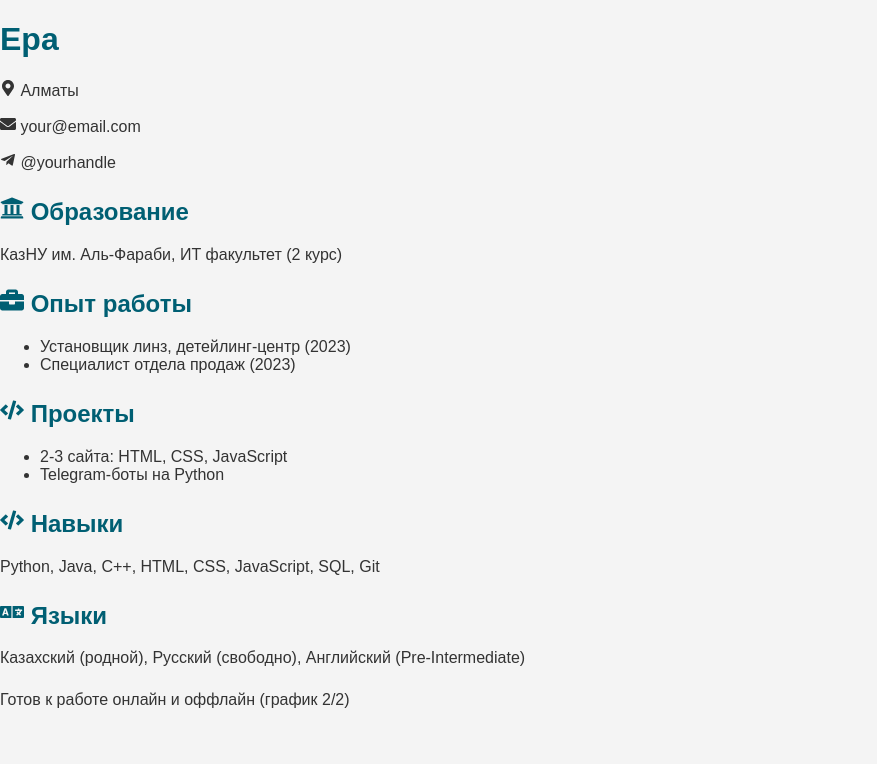
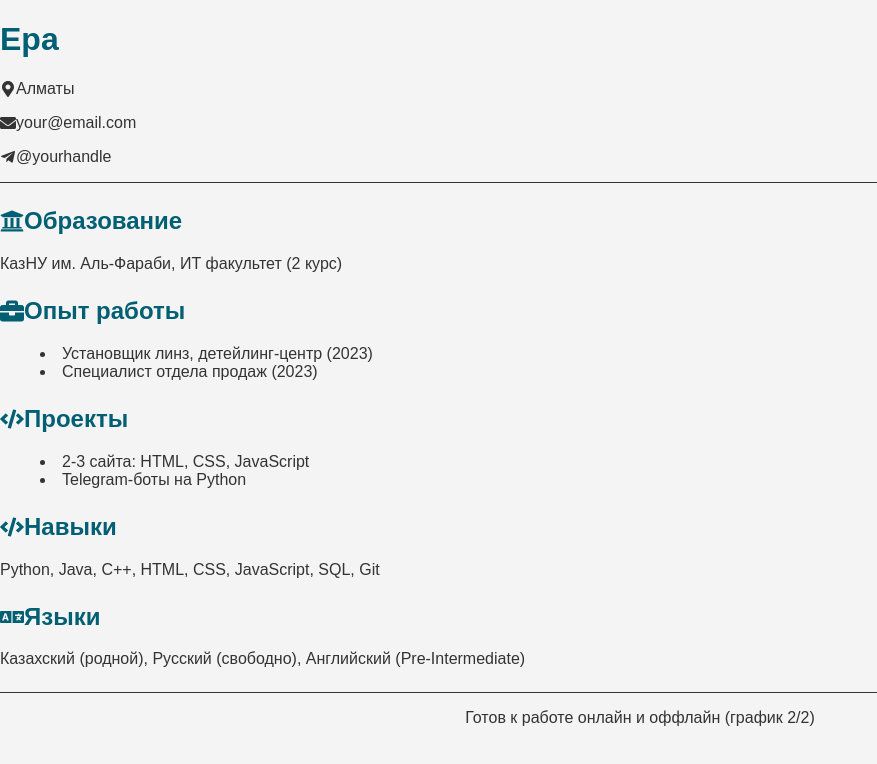
Before and after one commit to Eraqa000/resume-landing, a React (Vite) app: page / in a window 1280 px wide. Shown: the top 764 px of the page, without its empty margins (0-877 px from the left). Built offline with nearby package versions, Linux system fonts and the light colour scheme.

Commit message:
Add Tailwind CSS and improved UI with icons

```diff
--- a/package.json
+++ b/package.json
@@ -2,6 +2,7 @@
   "name": "resume-landing",
   "version": "1.0.0",
   "private": true,
+  "type": "module",
   "scripts": {
     "dev": "vite",
     "build": "vite build",
@@ -13,7 +14,11 @@
     "react-icons": "^5.5.0"
   },
   "devDependencies": {
+    "@tailwindcss/postcss": "^4.1.10",
     "@vitejs/plugin-react": "^4.0.0",
+    "autoprefixer": "^10.4.21",
+    "postcss": "^8.5.6",
+    "tailwindcss": "^4.1.10",
     "vite": "^4.0.0"
   }
 }
--- /dev/null
+++ b/postcss.config.js
@@ -0,0 +1,9 @@
+import tailwindcss from '@tailwindcss/postcss'
+import autoprefixer from 'autoprefixer'
+
+export default {
+  plugins: [
+    tailwindcss(),
+    autoprefixer()
+  ],
+}
--- a/src/index.css
+++ b/src/index.css
@@ -1,3 +1,8 @@
+@tailwind base;
+@tailwind components;
+@tailwind utilities;
+
+
 body {
   margin: 0;
   font-family: Arial, sans-serif;
--- /dev/null
+++ b/tailwind.config.js
@@ -0,0 +1,11 @@
+/** @type {import('tailwindcss').Config} */
+export default {
+  content: [
+    "./index.html",
+    "./src/**/*.{js,jsx}"
+  ],
+  theme: {
+    extend: {},
+  },
+  plugins: [],
+}
```
Also changed, not shown: 1 other file (tests, documents, lock files or other folders).
